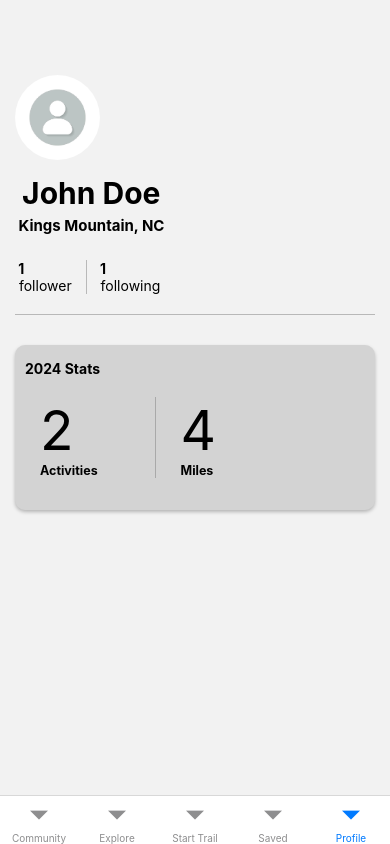
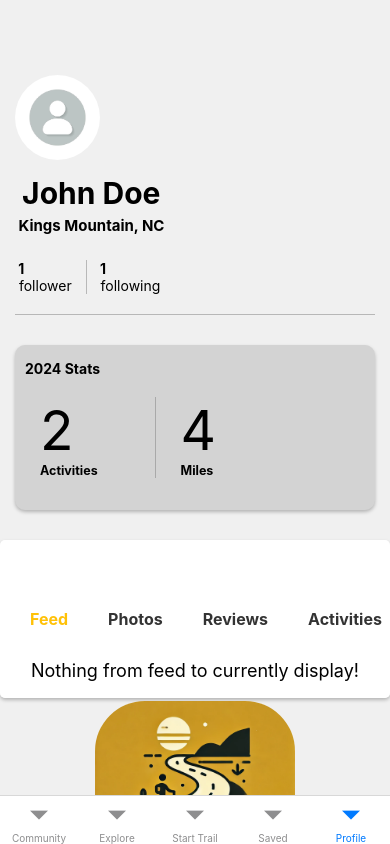
Before and after one commit to AbhishekSuresh03/ITSC-4155, a React Native app in the folder mobile/: screen /Profile in a window 390 px wide. Built offline with nearby package versions, Linux system fonts and the light colour scheme.

Commit message:
profile page updates, navbar added

```diff
--- a/mobile/components/ProfileScreen.js
+++ b/mobile/components/ProfileScreen.js
@@ -1,9 +1,54 @@
-import React, { act } from 'react';
-import { View, Text, StyleSheet, Image } from 'react-native';
+import React, { useState } from 'react';
+import { View, Text, StyleSheet, Image, ScrollView, TouchableOpacity } from 'react-native';
 
 export default function ProfileScreen(){
-    return(
-        <View>
+  const [activeTab, setActiveTab] = useState('Feed');
+
+
+  const renderContent = () => {
+      switch (activeTab) {
+          case 'Feed':
+              return(
+              <View style={styles.contentContainer}>
+                  <Text style={styles.contentText}>Nothing from feed to currently display!</Text>
+                  <Image source={require('../assets/emptyProfileNav.png')}style={styles.emptyPicture}/>
+              </View>
+              );
+          case 'Photos':
+              return (
+              <View style={styles.contentContainer}>
+                <Text style={styles.contentText}>No photos to currently display!</Text>
+                <Image source={require('../assets/emptyProfileNav.png')}style={styles.emptyPicture}/>
+              </View>
+              );
+          case 'Reviews':
+              return (
+              <View style={styles.contentContainer}>
+                <Text style={styles.contentText}>No reviews to currently display!</Text>
+                <Image source={require('../assets/emptyProfileNav.png')}style={styles.emptyPicture}/>
+              </View>
+              );
+          case 'Activities':
+              return (
+              <View style={styles.contentContainer}>
+                <Text style={styles.contentText}>No activities to display!</Text>
+                <Image source={require('../assets/emptyProfileNav.png')}style={styles.emptyPicture}/>
+              </View>
+              );
+          case 'Completed':
+              return (
+              <View style={styles.contentContainer}>
+                <Text style={styles.contentText}>No completed trails to display!</Text>
+                <Image source={require('../assets/emptyProfileNav.png')}style={styles.emptyPicture}/>
+              </View>
+              );
+              default:
+                return null;
+      }
+  };
+
+  return(
+    <ScrollView style={styles.container}>
           <Image source={require('../assets/default-user-profile-pic.jpg')} style={styles.profilePicture} />
           <View style={styles.nameContainer}>
             <Text style={styles.name}> John Doe </Text>
@@ -37,11 +82,31 @@ export default function ProfileScreen(){
 
           </View>
 
+        <ScrollView horizontal={true} style={styles.navbar} showsHorizontalScrollIndicator={false}>
+          <TouchableOpacity style={styles.navItem} onPress={() => setActiveTab('Feed')}>
+            <Text style={[styles.navText, activeTab === 'Feed' && styles.activeNavText]}>Feed</Text>
+          </TouchableOpacity>
+          <TouchableOpacity style={styles.navItem} onPress={() => setActiveTab('Photos')}>
+            <Text style={[styles.navText, activeTab === 'Photos' && styles.activeNavText]}>Photos</Text>
+          </TouchableOpacity>
+          <TouchableOpacity style={styles.navItem} onPress={() => setActiveTab('Reviews')}>
+            <Text style={[styles.navText, activeTab === 'Reviews' && styles.activeNavText]}>Reviews</Text>
+          </TouchableOpacity>
+          <TouchableOpacity style={styles.navItem} onPress={() => setActiveTab('Activities')}>
+            <Text style={[styles.navText, activeTab === 'Activities' && styles.activeNavText]}>Activities</Text>
+          </TouchableOpacity>
+          <TouchableOpacity style={styles.navItem} onPress={() => setActiveTab('Completed')}>
+            <Text style={[styles.navText, activeTab === 'Completed' && styles.activeNavText]}>Completed</Text>
+          </TouchableOpacity>
+        </ScrollView>
 
 
-        </View>
-    )
-};
+            <View style={styles.bottomHalf}>
+                {renderContent()}
+            </View>
+            </ScrollView>
+    );
+}
 
 const styles = StyleSheet.create({
   profilePicture: {
@@ -136,6 +201,68 @@ const styles = StyleSheet.create({
   },
   mileNum: {
     fontSize: 55
-  }
+  },
+  container: {
+    flex: 1,
+    backgroundColor: '#f0f0f0',
+},
+topHalf: {
+    padding: 16,
+    backgroundColor: '#fff',
+    alignItems: 'center',
+    borderBottomWidth: 1,
+    borderBottomColor: '#ccc',
+},
+profileHeaderText: {
+    fontSize: 24,
+    fontWeight: 'bold',
+    marginBottom: 20,
+},
+  navbar: {
+    flexDirection: 'row',
+    backgroundColor: '#fff',
+    padding: 10,
+    borderRadius: 5,
+    shadowColor: '#000',
+    shadowOffset: { width: 0, height: 2 },
+    shadowOpacity: 0.25,
+    shadowRadius: 3.84,
+    elevation: 5,
+    height: 50,
+},
+navItem: {
+    marginHorizontal: 20,
+    justifyContent: "center"
+},
+navText: {
+    fontSize: 16,
+    fontWeight: 'bold',
+    color: '#333',
+},
+activeNavText: {
+    color: '#FFC107',
+},
+activeNavItem: {
+    borderBottomWidth: 2,
+    borderBottomColor: 'black'
+},
+bottomHalf: {
+    flex: 1,
+    padding: 16,
+},
+contentText: {
+    fontSize: 18,
+    marginBottom: 20,
+},
+emptyPicture: {
+  height: 175,
+  width: 200,
+  borderRadius: 50
+},
+contentContainer: {
+  flex: 1,
+  justifyContent: 'center',
+  alignItems: 'center'
+}
 
-})
+});
```
Also changed, not shown: mobile/package.json (+5 -17 lines), mobile/assets/emptyProfileNav.png (added), 1 other file (tests, documents, lock files or other folders).
